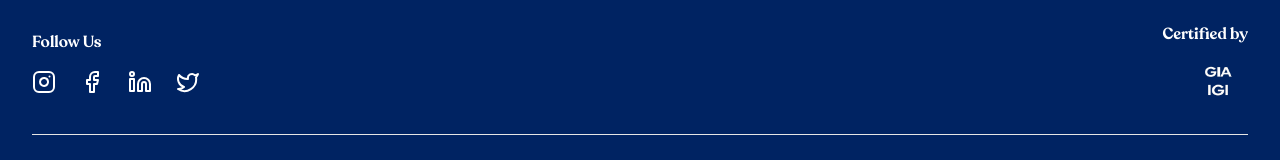
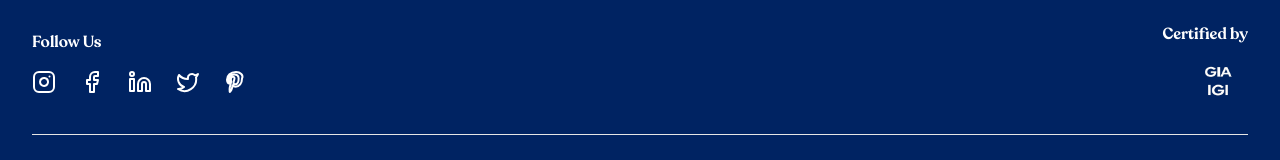
Before and after one commit to arpit-golakiya/luxe-diamonds, a Next.js app: page /contact in a window 1280 px wide. Shown: the part 1419-1579 px from the top of the page. Built offline with nearby package versions, Linux system fonts and the light colour scheme.

Commit message:
fix: requested changes.

```diff
--- a/app/layout.jsx
+++ b/app/layout.jsx
@@ -7,6 +7,7 @@ import WhatsappWidget from "../components/WhatsappWidget";
 import {Facebook, Instagram, Linkedin, MessagesSquare, Twitter, X} from "lucide-react"
 import { recoleta } from "./fonts";
 import Image from "next/image";
+import Pinterest from "../components/icons/Pinterest";
 
 export default function RootLayout({ children }) {
     const [mobileMenuOpen, setMobileMenuOpen] = useState(false)
@@ -273,6 +274,16 @@ export default function RootLayout({ children }) {
                                 >
                                     <Twitter size={24} />
                                 </a>
+
+                                <a
+                                    href="https://www.pinterest.com/Ishanta_Jewels/"
+                                    target="_blank"
+                                    rel="noopener noreferrer"
+                                    className="text-white hover:text-gray-300 transition-colors"
+                                    aria-label="Follow us on Pinterest"
+                                >
+                                    <Pinterest size={24} />
+                                </a>
                             </div>
                         </div>
 
--- /dev/null
+++ b/components/icons/Pinterest.jsx
@@ -0,0 +1,21 @@
+// components/icons/Pinterest.tsx
+import React from "react"
+
+const Pinterest = ({ size = 24, className }) => (
+    <svg
+        xmlns="http://www.w3.org/2000/svg"
+        width={size}
+        height={size}
+        viewBox="0 0 24 24"
+        fill="none"
+        stroke="currentColor"
+        strokeWidth="2"
+        strokeLinecap="round"
+        strokeLinejoin="round"
+        className={className}
+    >
+        <path d="M12 2C6.48 2 3 5.64 3 9.76c0 2.42 1.36 3.77 2.22 3.77.35 0 .55-.98.55-1.26 0-.33-.9-1.11-.9-2.58 0-3.05 2.3-5.18 5.29-5.18 2.57 0 4.48 1.46 4.48 4.11 0 1.99-.8 5.73-3.39 5.73-.94 0-1.75-.68-1.75-1.66 0-1.43.99-2.81.99-4.32 0-2.54-3.6-2.08-3.6.98 0 .63.08 1.32.36 1.9l-1.48 6.3c-.44 1.88-.06 4.19-.03 4.42.02.13.18.16.25.06.1-.13 1.45-1.8 1.9-3.64l.78-3.08c.41.78 1.62 1.47 2.9 1.47 3.82 0 6.41-3.48 6.41-8.13C19.78 5.1 16.29 2 12 2z" />
+    </svg>
+)
+
+export default Pinterest
```
